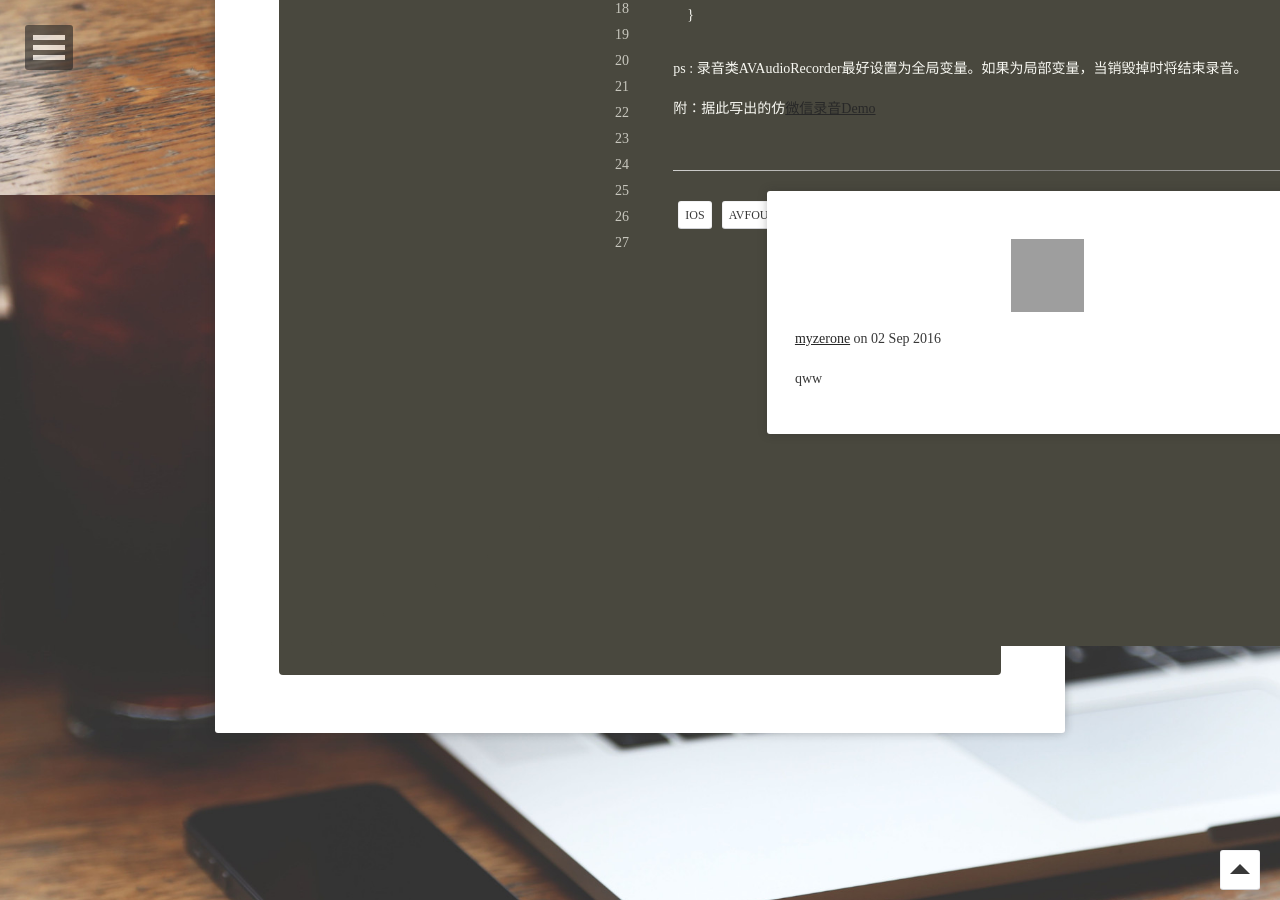
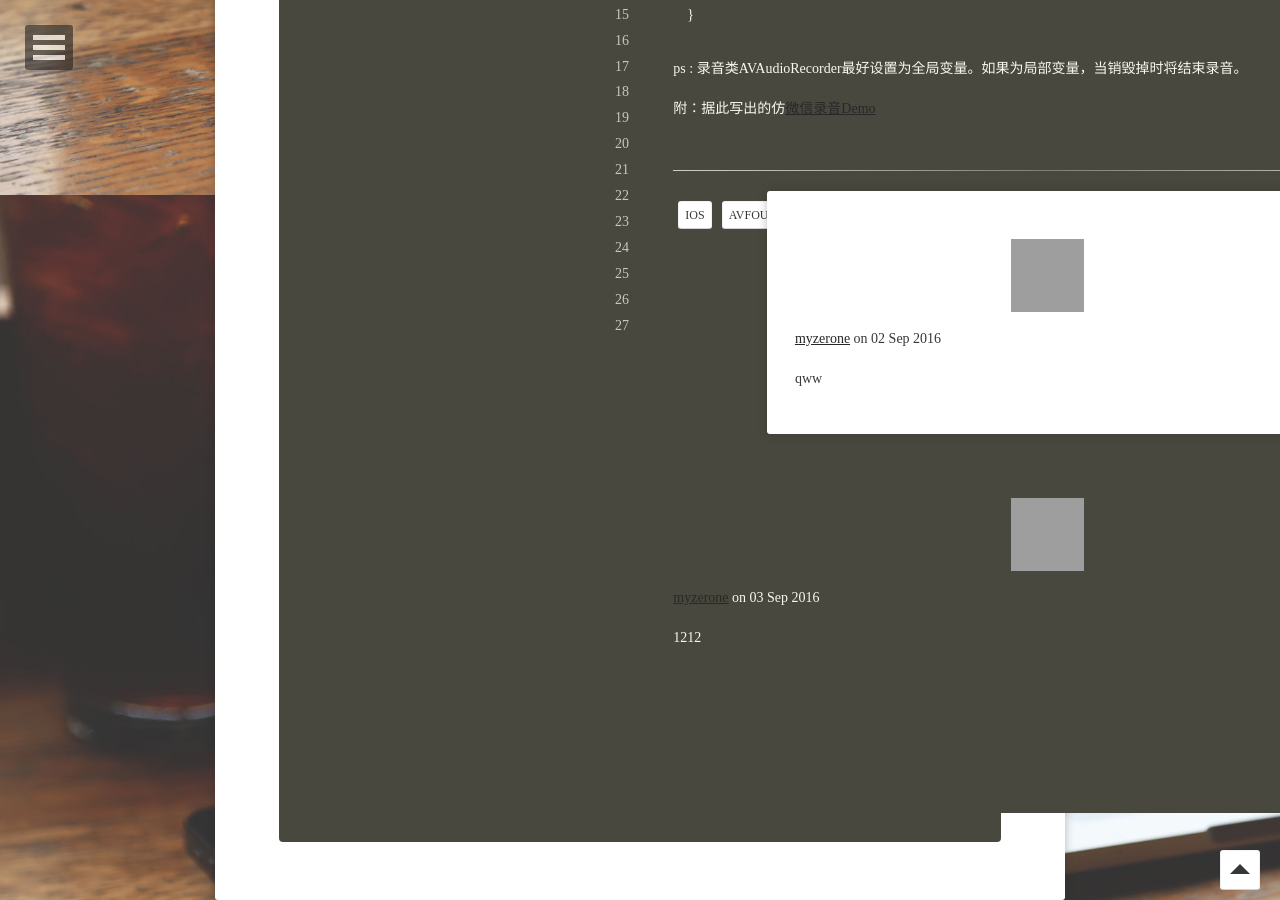
Before and after one commit to zerone-z/zerone-z.github.io, a Jekyll site: the page built from _posts/2014-03-04-iOS AVFoundation的录音与播放.md, in a window 1280 px wide and 900 px high, scrolled down 5205 px. Built offline with Jekyll 4.4.1, drawn with Linux system fonts in a browser that asks for light colours; some web fonts are replaced; a script that is not in the unit is left out; grey boxes are pictures that could not be loaded.

Commit message:
Comment by myzerone (https://github.com/myzerone)

```diff
--- a/_posts/2014-03-04-iOS AVFoundation的录音与播放.md
+++ b/_posts/2014-03-04-iOS AVFoundation的录音与播放.md
@@ -16,6 +16,13 @@
       picture: 'https://avatars.githubusercontent.com/u/7497650?v=3&s=73'
     content: qww
     date: 2016-09-02T18:37:36.335Z
+  - author:
+      type: full
+      displayName: myzerone
+      url: 'https://github.com/myzerone'
+      picture: 'https://avatars.githubusercontent.com/u/7497650?v=3&s=73'
+    content: '1212'
+    date: 2016-09-03T13:34:58.571Z
 
 ---
 
```
